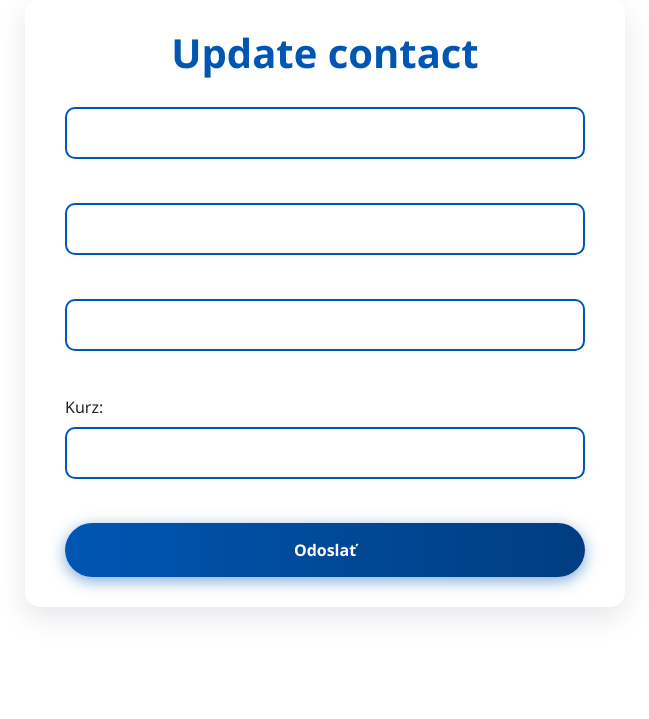
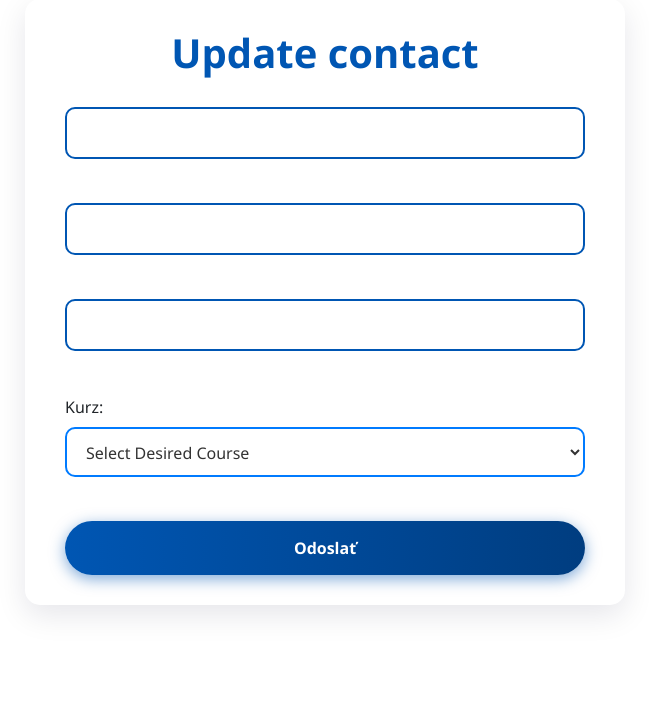
Before and after one commit to Vladyslav1728/Projekt_ShcherbynaVladyslav, a PHP site: page /contact-edit.php in a window 1280 px wide. Shown: the part 151-870 px from the top of the page, without its empty margins (315-964 px from the left). Run offline with PHP 8.4, Linux system fonts and the light colour scheme; data that the repository does not hold is empty.

Commit message:
[fix] Course change corrected

```diff
--- a/assets/css/contact-edit.css
+++ b/assets/css/contact-edit.css
@@ -56,3 +56,21 @@ input[type="submit"]:hover {
   box-shadow: 0 8px 25px rgba(0, 61, 128, 0.7);
   transform: translateY(-3px);
 }
+
+select[name="course"] {
+  height: 50px;
+  padding: 12px 15px;
+  margin-bottom: 20px;
+  font-size: 1rem;
+  border: 2px solid #007BFF;
+  border-radius: 10px;
+  outline: none;
+  background-color: white;
+  color: #333;
+  transition: border-color 0.3s ease;
+  cursor: pointer;
+}
+
+select[name="course"]:focus {
+  border-color: #0056b3;
+}
--- a/contact-edit.php
+++ b/contact-edit.php
@@ -33,7 +33,20 @@ if(isset($_GET['id'])){
         <input type="tel" id="phone" name="phone" value="<?= htmlspecialchars($contactData['phone']) ?>" required><br>
 
         <label for="course">Kurz:</label>
-        <input type="text" id="course" name="course" value="<?= htmlspecialchars($contactData['course'] ?? '') ?>"><br>
+        <select name="course" id="course" class="form-control" required>
+            <option value="" disabled <?= empty($contactData['course']) ? 'selected' : '' ?>>Select Desired Course</option>
+            <option value="digital_marketing" <?= $contactData['course'] == 'digital_marketing' ? 'selected' : '' ?>>Digital Marketing</option>
+            <option value="business_world" <?= $contactData['course'] == 'business_world' ? 'selected' : '' ?>>Business World</option>
+            <option value="media_technology" <?= $contactData['course'] == 'media_technology' ? 'selected' : '' ?>>Media Technology</option>
+            <option value="communications" <?= $contactData['course'] == 'communications' ? 'selected' : '' ?>>Communications</option>
+            <option value="business_ethics" <?= $contactData['course'] == 'business_ethics' ? 'selected' : '' ?>>Business Ethics</option>
+            <option value="photography" <?= $contactData['course'] == 'photography' ? 'selected' : '' ?>>Photography</option>
+            <option value="web_development" <?= $contactData['course'] == 'web_development' ? 'selected' : '' ?>>Web Development</option>
+            <option value="learn_html_css" <?= $contactData['course'] == 'learn_html_css' ? 'selected' : '' ?>>Learn HTML CSS</option>
+            <option value="social_media" <?= $contactData['course'] == 'social_media' ? 'selected' : '' ?>>Social Media</option>
+            <option value="digital_arts" <?= $contactData['course'] == 'digital_arts' ? 'selected' : '' ?>>Digital Arts</option>
+            <option value="media_streaming" <?= $contactData['course'] == 'media_streaming' ? 'selected' : '' ?>>Media Streaming</option>
+        </select><br>
 
         <input type="submit" value="Odoslať">
     </form>
```
Also changed, not shown: assets/css/contact-create.css (+18 -0 lines), contact-create.php (+14 -1 lines), _inc/autoload.php (indentation only).
